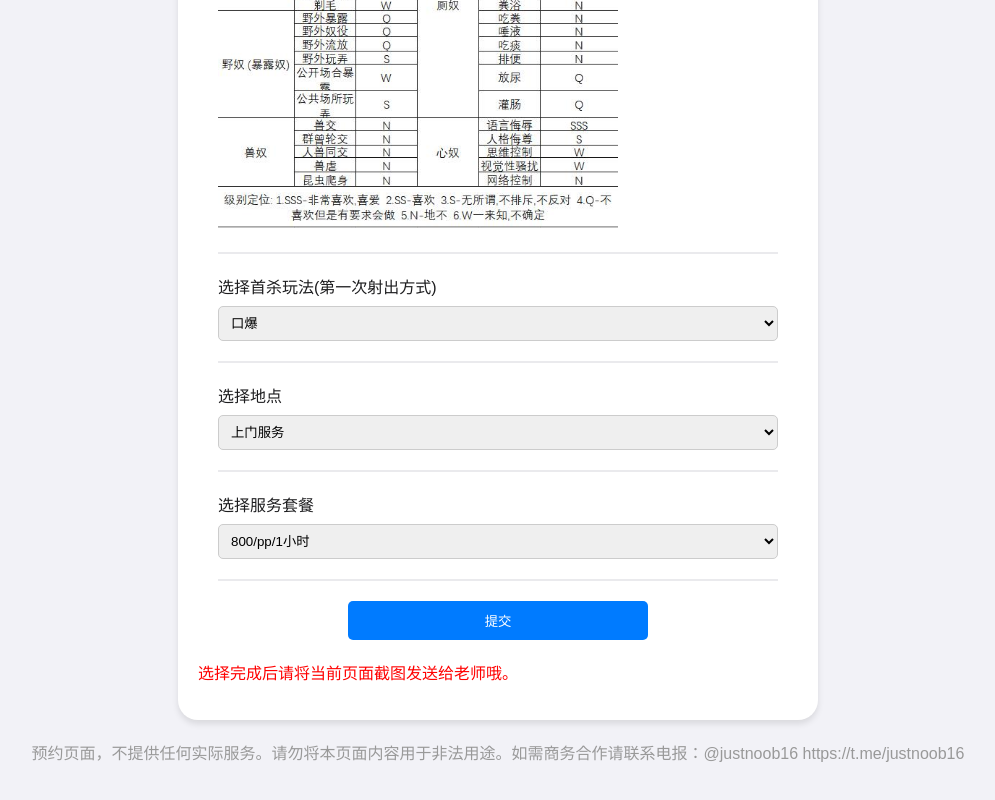
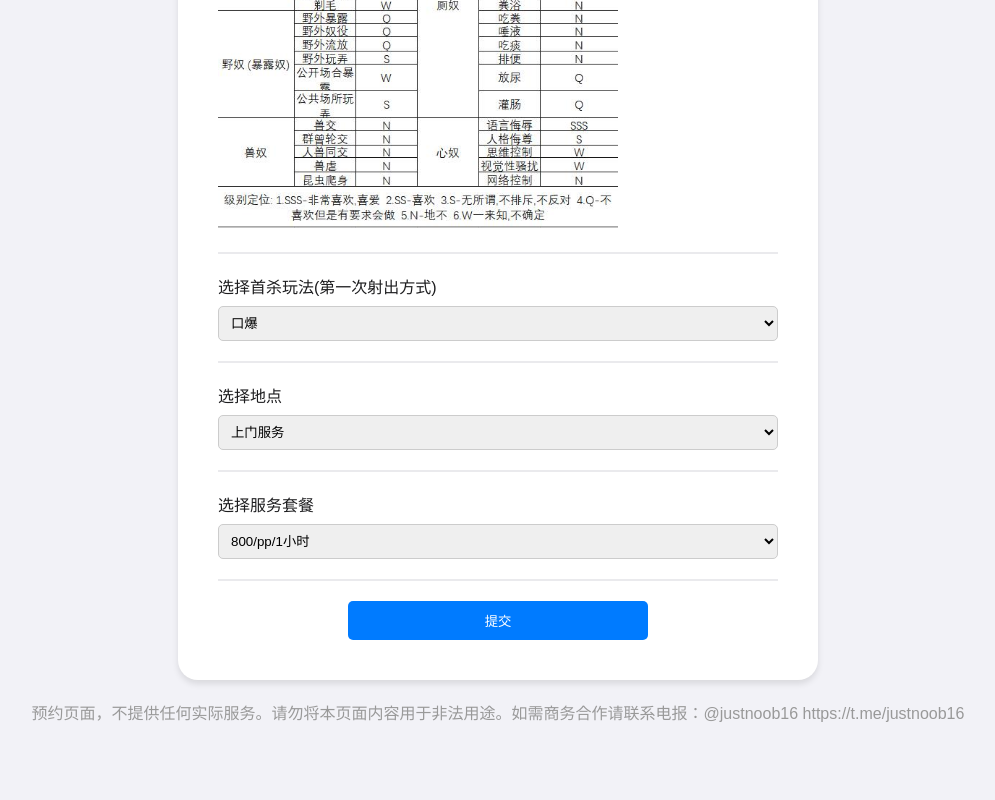
Before and after one commit to zcl826053242/hocker-menu, a plain HTML site: page index.html in a window 1280 px wide. Shown: the part 857-1657 px from the top of the page, without its empty margins (142-1137 px from the left). After the commit the page ends 1621 px from the top, so only its background shows below. Drawn offline with Linux system fonts and the light colour scheme.

Commit message:
index.html

```diff
--- a/index.html
+++ b/index.html
@@ -143,9 +143,6 @@
         </select>
     </div>
     <button id="submitChoices">提交</button>
-    <div>
-        <p style="color: red;">选择完成后请将当前页面截图发送给老师哦。</p>
-    </div>
 
 </div>
 <div class="disclaimer">
```
